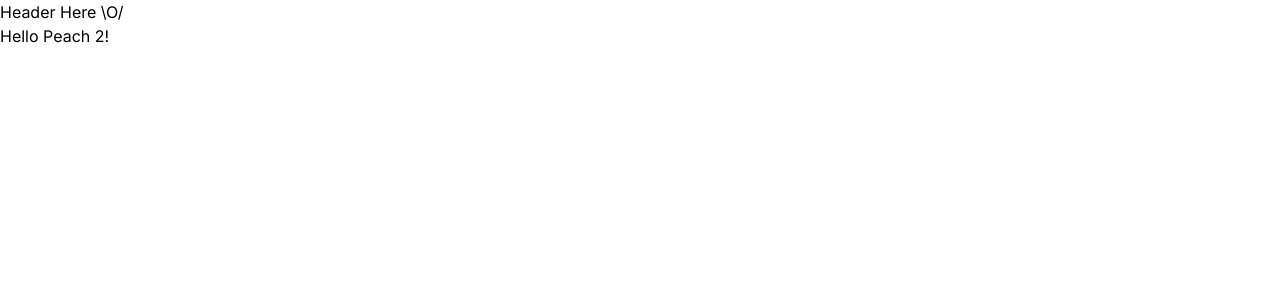
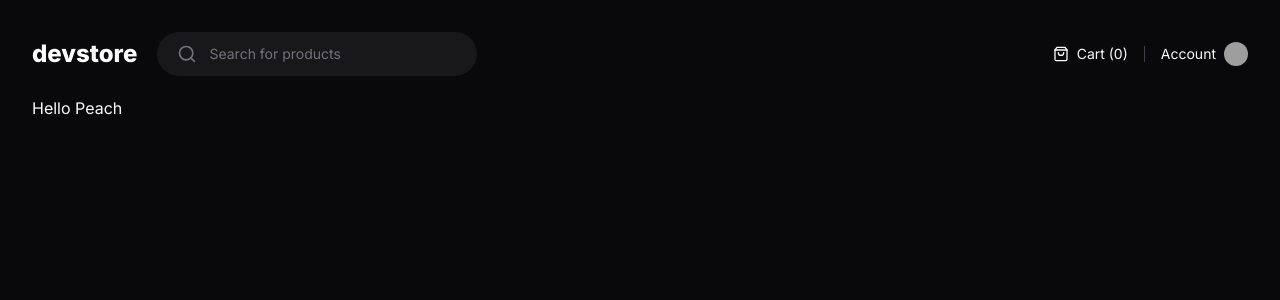
Before and after one commit to Ca-byte/dev-store-nextjs, a Next.js app: page / in a window 1280 px wide. Shown: the top 300 px of the page. Built offline with nearby package versions, Linux system fonts and the light colour scheme; grey boxes are pictures that could not be loaded.

Commit message:
create header component

```diff
--- a/next.config.js
+++ b/next.config.js
@@ -1,4 +1,8 @@
 /** @type {import('next').NextConfig} */
-const nextConfig = {}
+const nextConfig = {
+  images: {
+    domains: ['github.com'],
+  },
+}
 
 module.exports = nextConfig
--- a/package.json
+++ b/package.json
@@ -9,6 +9,7 @@
     "lint": "next lint"
   },
   "dependencies": {
+    "lucide-react": "^0.290.0",
     "next": "13.5.6",
     "react": "^18",
     "react-dom": "^18"
--- a/src/app/(store)/(home)/page.tsx
+++ b/src/app/(store)/(home)/page.tsx
@@ -1,5 +1,5 @@
 export default async function Home() {
   await new Promise((resolve) => setTimeout(resolve, 2000))
 
-  return <h1>Hello Peach 2!</h1>
+  return <h1>Hello Peach</h1>
 }
--- a/src/app/(store)/layout.tsx
+++ b/src/app/(store)/layout.tsx
@@ -7,7 +7,7 @@
 
 export default function StoreLayout({ children }: StoreLayoutProps) {
   return (
-    <div>
+    <div className="mx-auto grid min-h-screen w-full max-w-[1600px] grid-rows-app gap-5 p-8 ">
       <Header />
       {children}
     </div>
--- a/src/app/layout.tsx
+++ b/src/app/layout.tsx
@@ -18,7 +18,7 @@
 }) {
   return (
     <html className={inter.variable} lang="en">
-      <body>{children}</body>
+      <body className="bg-zinc-950 text-zinc-50 antialiased">{children}</body>
     </html>
   )
 }
--- a/src/app/page.tsx
+++ /dev/null
@@ -1,3 +0,0 @@
-export default function Home() {
-  return <h1>Hello Peach!</h1>
-}
--- a/src/components/header.tsx
+++ b/src/components/header.tsx
@@ -1,3 +1,42 @@
+import Link from 'next/link'
+import { Search, ShoppingBag } from 'lucide-react'
+import Image from 'next/image'
+
 export default function Header() {
-  return <div>Header Here \O/</div>
+  return (
+    <div className="flex items-center justify-between">
+      <div className="flex items-center gap-5">
+        <Link href="/" className="text-2xl font-extrabold text-white">
+          devstore
+        </Link>
+        <form className="flex w-[320px] items-center gap-3 rounded-full bg-zinc-900 px-5 py-3 ring-zinc-700">
+          <Search className="w-5 h-5 text-zinc-500" />
+
+          <input
+            className="flex-1 bg-transparent text-sm outline-none placeholder:text-zinc-500"
+            placeholder="Search for products"
+          />
+        </form>
+      </div>
+      <div className="flex items-center gap-4">
+        <div className="flex items-center gap-2">
+          <ShoppingBag className="w-4 h-4" />
+          <span className="text-sm">Cart (0)</span>
+        </div>
+
+        <div className="w-px h-4 bg-zinc-700" />
+
+        <Link href="/" className="flex items-center gap-2 hover:underline">
+          <span className="text-sm">Account</span>
+          <Image
+            src="https://github.com/Ca-byte.png"
+            className="w-6 h-6 rounded-full"
+            width={24}
+            height={24}
+            alt=""
+          />
+        </Link>
+      </div>
+    </div>
+  )
 }
--- a/tailwind.config.ts
+++ b/tailwind.config.ts
@@ -10,6 +10,9 @@
     fontFamily: {
       sans: 'var(--font-inter)',
     },
+    gridTemplateRows: {
+      app: 'min-content max-content',
+    },
   },
   plugins: [],
 }
```
Also changed, not shown: 1 other file (tests, documents, lock files or other folders).
